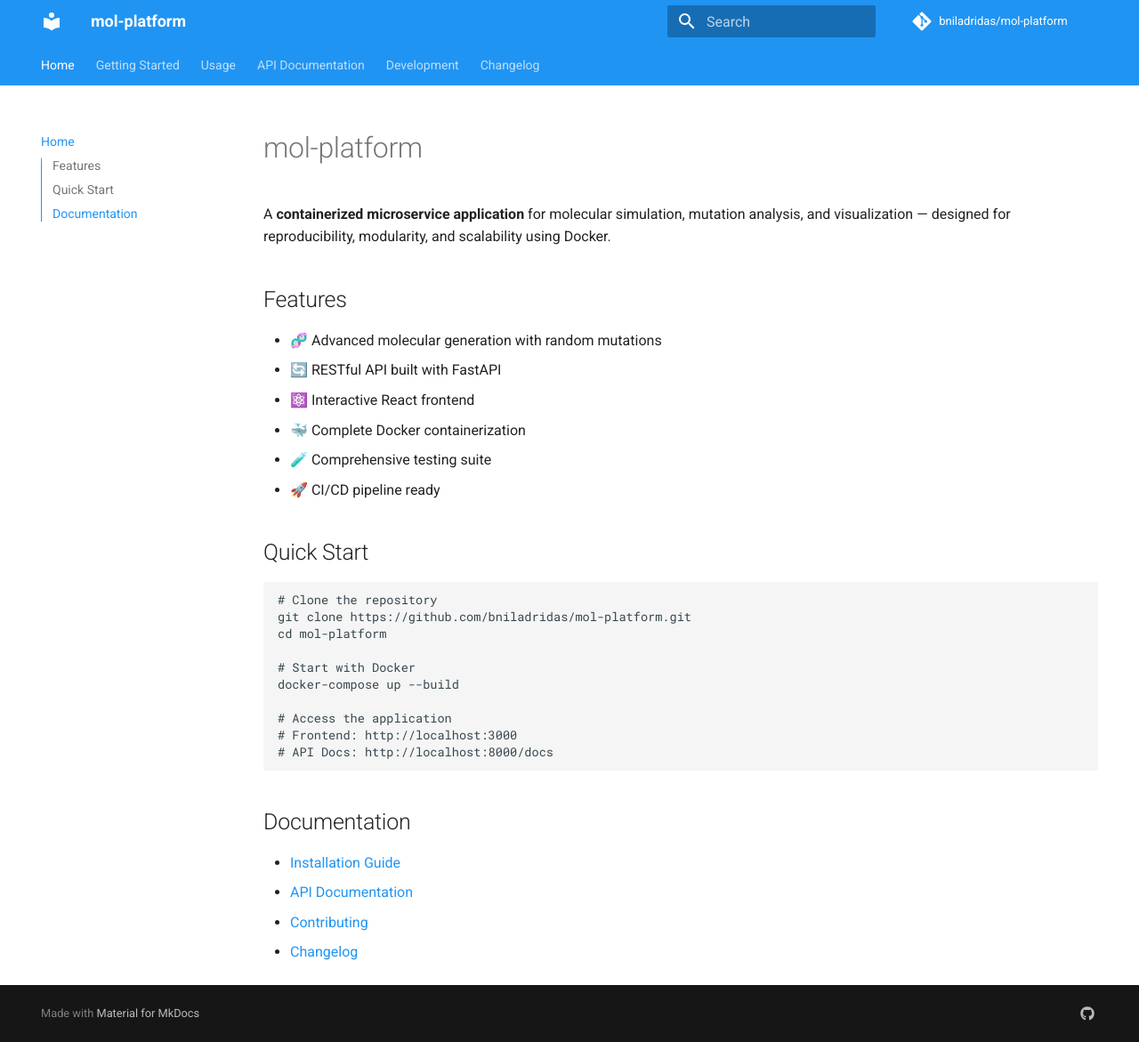
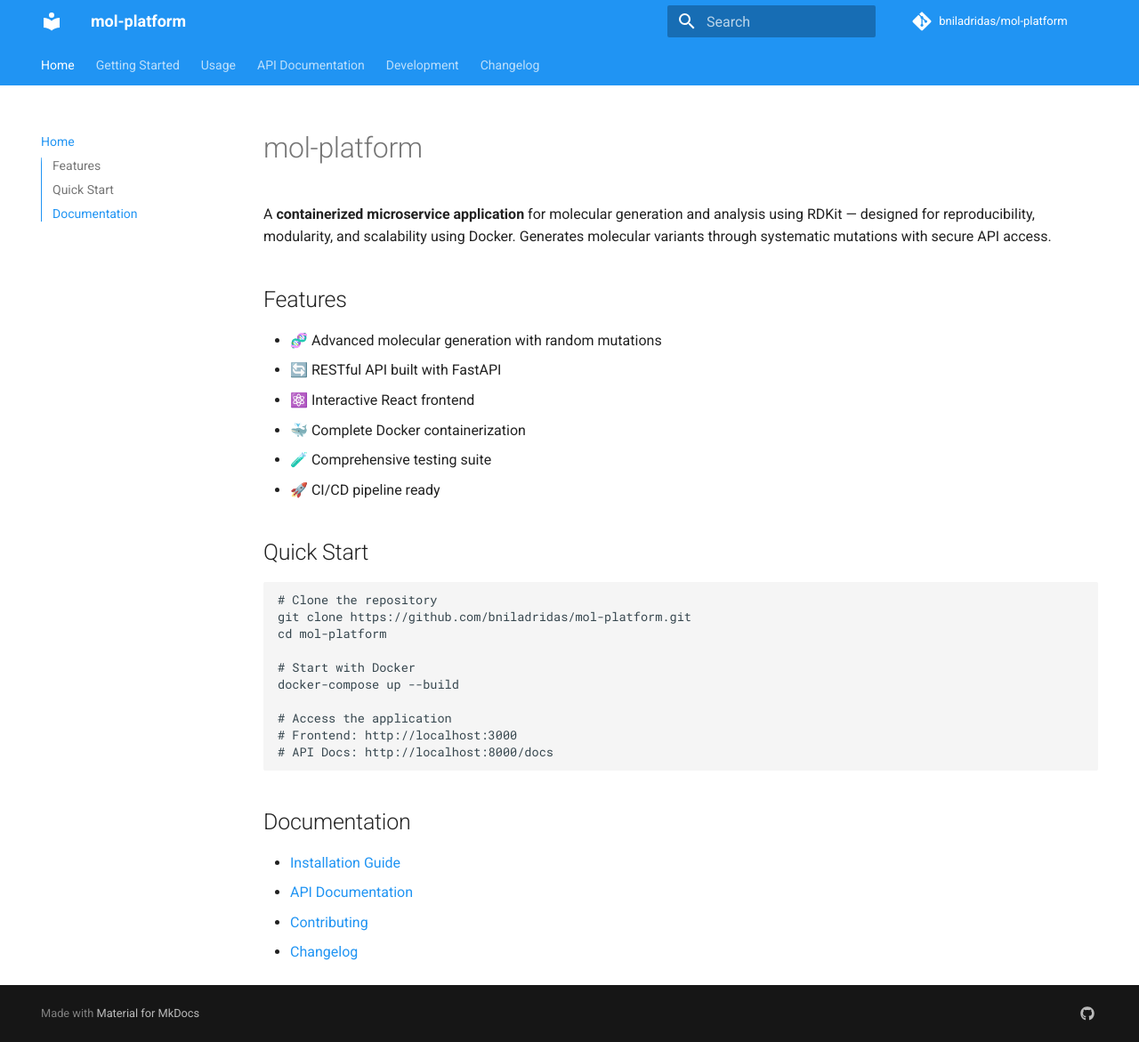
Before and after one commit to bniladridas/mol-platform, an MkDocs documentation site: the page built from docs/index.md, in a window 1280 px wide and 1171 px high. Shown: the whole window at 89% size. Built offline with MkDocs 1.6.1 and Material for MkDocs 9.7.7, drawn with Linux system fonts in a browser that asks for light colours; comment, search, counter and statistics services are not loaded.

Commit message:
docs: update descriptions for accuracy

```diff
--- a/docs/index.md
+++ b/docs/index.md
@@ -1,6 +1,6 @@
 # mol-platform
 
-A **containerized microservice application** for molecular simulation, mutation analysis, and visualization — designed for reproducibility, modularity, and scalability using Docker.
+A **containerized microservice application** for molecular generation and analysis using RDKit — designed for reproducibility, modularity, and scalability using Docker. Generates molecular variants through systematic mutations with secure API access.
 
 ## Features
 
--- a/mkdocs.yml
+++ b/mkdocs.yml
@@ -1,5 +1,5 @@
 site_name: mol-platform
-site_description: Containerized microservice for molecular simulation and mutation analysis
+site_description: Containerized microservice for molecular generation and analysis with RDKit
 site_author: Your Name
 site_url: https://bniladridas.github.io/mol-platform
 
```
Also changed, not shown: README.md (+1 -1 lines).
